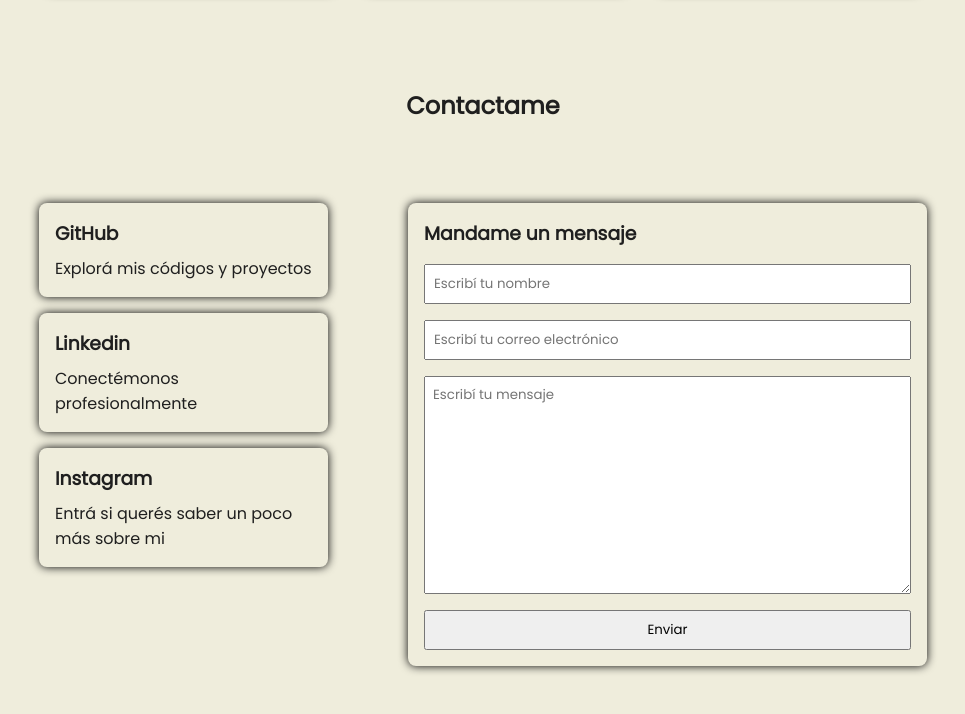
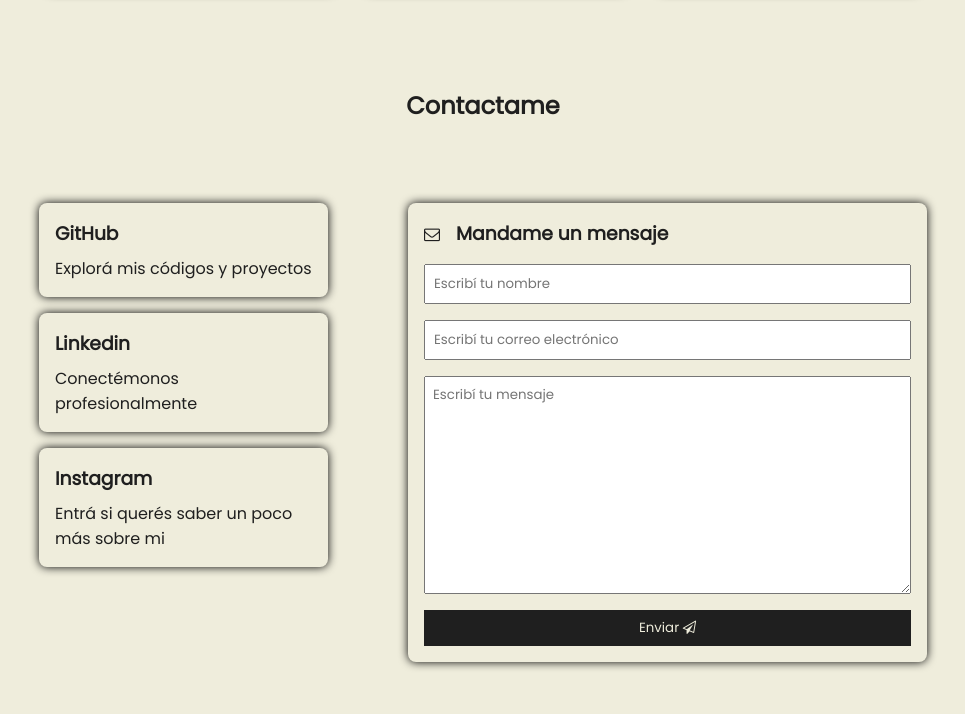
Before and after one commit to alanpisani/portfolio-final, a PHP site: page / in a window 1280 px wide. Shown: the part 2288-3002 px from the top of the page, without its empty margins (157-1122 px from the left). After the commit the page ends 2957 px from the top, so only its background shows below. Run offline with PHP 8.4, Linux system fonts and the light colour scheme; some libraries are stand-ins or nearby versions.

Commit message:
Contact me terminado

```diff
--- a/css/style.css
+++ b/css/style.css
@@ -9,7 +9,7 @@
 :root{
     --primary-color: #EFEDDC;
     --secundary-color: #1F1F1F;
-    --tertiary-color: #00001C;
+    --tertiary-color: #000000;
 }
 
 body{
@@ -51,7 +51,7 @@ nav ul{
     transition: .2s ease;
 }
 .nav-list li a:hover{
-    color: black;
+    color: var(--tertiary-color)
 }
 
 .nav-list li a.nav-link-focus{
@@ -115,7 +115,7 @@ h1{
 }
 
 .hero-icons:hover{
-    background-color: black;
+    background-color: var(--tertiary-color)
 }
 
 .hero-content-btns{
@@ -136,7 +136,7 @@ h1{
     color: var(--primary-color);
 }
 .view-cv-btn:hover{
-    background-color: black;
+    background-color: var(--tertiary-color)
 }
 .hero-content-btns button.download-cv-btn{
     background-color: white;
@@ -191,7 +191,7 @@ h2{
     background-image: url("../assets/img/cara-2.jpeg");
     background-size: cover;
     border:5px solid white;
-    box-shadow: 0 0 5px black;
+    box-shadow: 0 0 5px var(--tertiary-color);
     height: 350px;
     width: 300px;
 }
@@ -274,7 +274,7 @@ h2{
 
 .projects-item{
     border-radius: 1rem;
-    box-shadow: 0 0 10px black;
+    box-shadow: 0 0 10px var(--tertiary-color);
     display: flex; flex-direction: column;
     justify-content: space-around;
     gap: 1rem;
@@ -395,11 +395,21 @@ h2{
     width:50%;
 }
 
+.contact-me-socials a{
+    color: var(--secundary-color);
+    text-decoration: none;
+}
+
 .contact-me-social-item{
     border-radius: .5rem;
-    box-shadow: 0 0 10px black;
+    box-shadow: 0 0 10px var(--tertiary-color);
+    cursor: pointer;
     display:flex;
     padding:1rem;
+    transition: .3s ease;
+}
+.contact-me-social-item:hover{
+    transform: translateY(-3px);
 }
 
 .social-item-details{
@@ -410,11 +420,17 @@ h2{
 
 .contact-me-form{
     border-radius: .5rem;
-    box-shadow: 0 0 10px black;
+    box-shadow: 0 0 10px var(--tertiary-color);
     display:flex; flex-direction: column;
     flex:1;
     gap:1rem;
     padding:1rem;
+}
+
+.contact-me-form-title-container{
+    display: flex;
+    align-items: center;
+    gap:1rem;
 }
 
 .contact-me-form form{
@@ -427,5 +443,13 @@ input, textarea{
 }
 
 .contact-me-form button{
+    background-color: var(--secundary-color);
+    color: var(--primary-color);
+    border: 0;
+    cursor: pointer;
     padding: .5rem 1rem;
+    transition: .3s ease;
 }
+.contact-me-form button:hover{
+    background-color:var(--tertiary-color);
+}
--- a/index.html
+++ b/index.html
@@ -171,6 +171,7 @@
                 <h2>Contactame</h2>
                 <div class="contact-me-division">
                     <div class="contact-me-socials">
+                        <a href="https://github.com/alanpisani" target="_blank">
                             <div class="contact-me-social-item">
                                 <div class="social-item-icon-container">
                                     <i></i>
@@ -180,6 +181,8 @@
                                     <p>Explorá mis códigos y proyectos</p>
                                 </div>
                             </div>
+                        </a>
+                        <a href="https://www.linkedin.com/in/alan-pisani/" target="_blank">
                             <div class="contact-me-social-item">
                                 <div class="social-item-icon-container">
                                     <i></i>
@@ -189,6 +192,8 @@
                                     <p>Conectémonos profesionalmente</p>
                                 </div>
                             </div>
+                        </a>
+                        <a href="https://www.instagram.com/alan.pisani/" target="_blank">
                             <div class="contact-me-social-item">
                                 <div class="social-item-icon-container">
                                     <i></i>
@@ -198,14 +203,18 @@
                                     <p>Entrá si querés saber un poco más sobre mi</p>
                                 </div>
                             </div>
+                        </a>
                     </div>
                     <div class="contact-me-form">
+                        <div class="contact-me-form-title-container">
+                            <i class="fa fa-envelope-o" aria-hidden="true"></i>
                             <H3>Mandame un mensaje</H3>
+                        </div>
                         <form method="POST">
                             <input type="text" placeholder="Escribí tu nombre">
                             <input type="text" placeholder="Escribí tu correo electrónico">
                             <textarea name="" id="" placeholder="Escribí tu mensaje" cols="40" rows="10"></textarea>
-                            <button type="submit">Enviar</button>
+                            <button type="submit" id="send-btn">Enviar <i class="fa fa-paper-plane-o" aria-hidden="true"></i></button>
                         </form>
                     </div>
                 </div>
@@ -214,6 +223,8 @@
     </main>
 
     <script src="https://cdn.jsdelivr.net/npm/typed.js@2.0.12"></script>
+    <script src="https://cdn.jsdelivr.net/npm/sweetalert2@11"></script>
+
     <script type="module" src="js/script.js"></script>
 
 </body>
--- /dev/null
+++ b/js/contact.js
@@ -0,0 +1,11 @@
+const sendBtn = document.querySelector("form");
+
+sendBtn.addEventListener("submit", (e) => {
+    e.preventDefault();
+    Swal.fire({
+        title: 'Mensaje enviado con éxito',
+        icon: 'success',
+        confirmButtonText: 'Aceptar',
+        confirmButtonColor: 'var(--secundary-color)'
+    });
+})
--- a/js/script.js
+++ b/js/script.js
@@ -1,4 +1,5 @@
 import "./nav.js";
 import "./typed.js";
 import "./hero.js";
-import "./my-proyects.js"
+import "./my-proyects.js";
+import "./contact.js";
```
Lines whose indentation alone changed are shown as unchanged.
